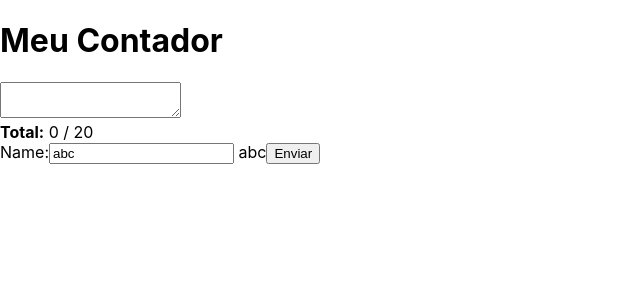
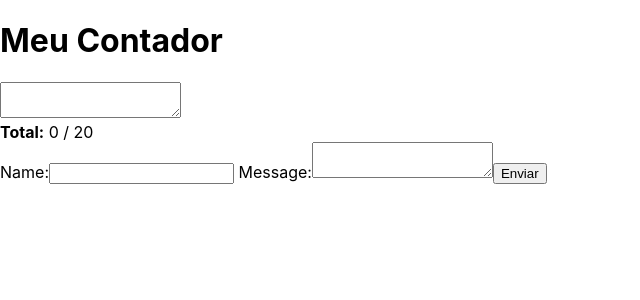
Before and after one commit to treinaweb/treinaweb-react-introducao, a React (Create React App) app: page / in a window 1280 px wide. Shown: the top 300 px of the page, without its empty margins (0-640 px from the left). Built offline with nearby package versions, Linux system fonts and the light colour scheme.

Commit message:
aula-06-02

```diff
--- a/src/MyForm.js
+++ b/src/MyForm.js
@@ -5,7 +5,8 @@ class MyForm extends Component{
         super(props);
 
         this.state = {
-            name: 'abc'
+            name: '',
+            message: ''
         }
 
         this.handleChange = this.handleChange.bind(this);
@@ -25,6 +26,10 @@ class MyForm extends Component{
                     Name:
                     <input type="text" name="name" value={state.name} onChange={this.handleChange} /> {state.name}
                 </label>
+                <label>
+                    Message:
+                    <textarea value={state.message} />
+                </label>
                 <input type="submit" value="Enviar" />
             </form>
         )
```
